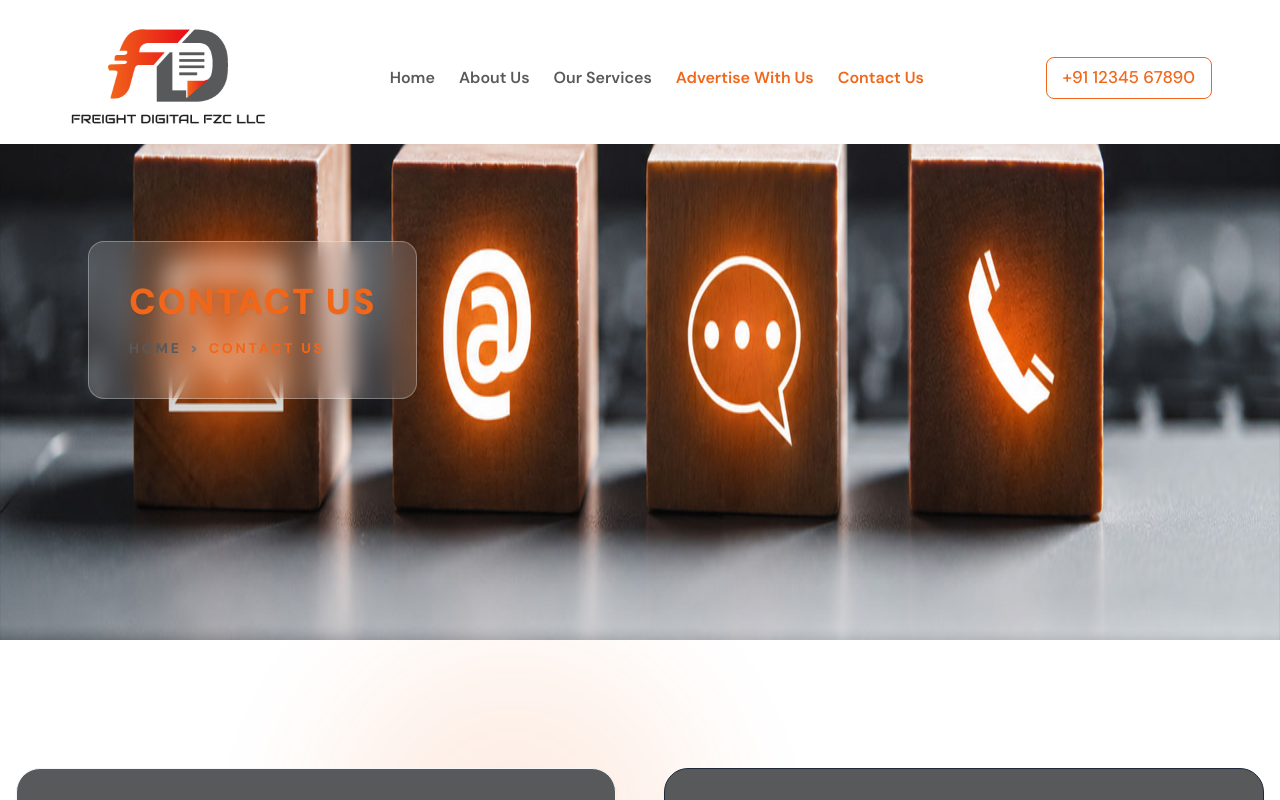
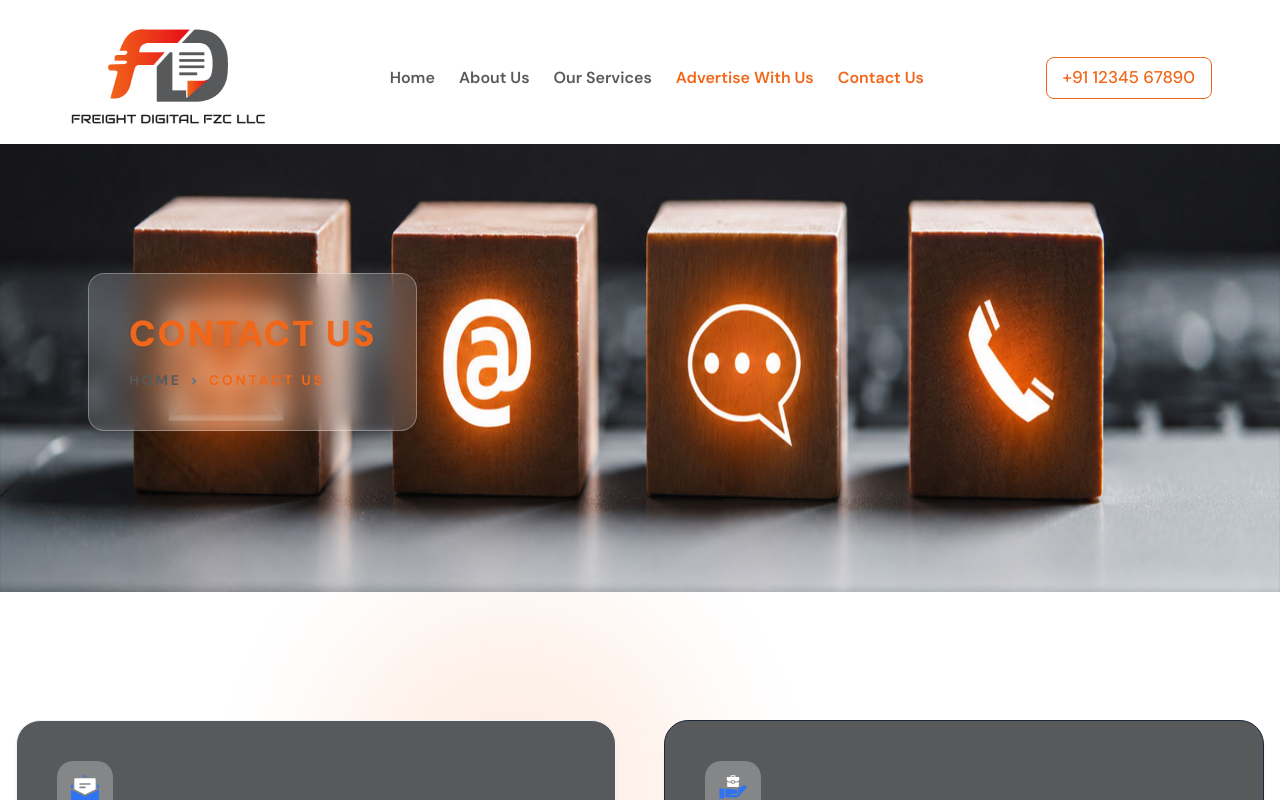
Before and after one commit to Yulanto-Developers/freight_digital, a Next.js app: page /contact in a window 1280 px wide. Shown: the top 800 px of the page. Built offline with nearby package versions, Linux system fonts and the light colour scheme.

Commit message:
banner updatde

```diff
--- a/src/app/(site)/contact/page.tsx
+++ b/src/app/(site)/contact/page.tsx
@@ -17,6 +17,7 @@ const page = () => {
   ];
   return (
     <>
+
       <Banner page='Contact Us' url='/images/banner/contact-us.jpg' />
       <ContactInfo />
       <ContactForm />
--- a/src/components/Layout/Banner/index.tsx
+++ b/src/components/Layout/Banner/index.tsx
@@ -3,19 +3,20 @@ import Link from 'next/link';
 
 interface BannerProps {
     page: string;
-    url: string
+    url: string;
+
 }
 
 export default function Banner({ page,url }: BannerProps) {
     return (
-        <section className="relative w-full h-[80vh]  overflow-hidden flex items-center justify-start">
+        <section className="relative w-full h-[60vh] mt-28 overflow-hidden flex items-center justify-start">
 
             <Image
                 src={url}
                 alt="Banner Display"
                 fill
                 priority
-                className=""
+                className="top-60"
             />
 
 
```
